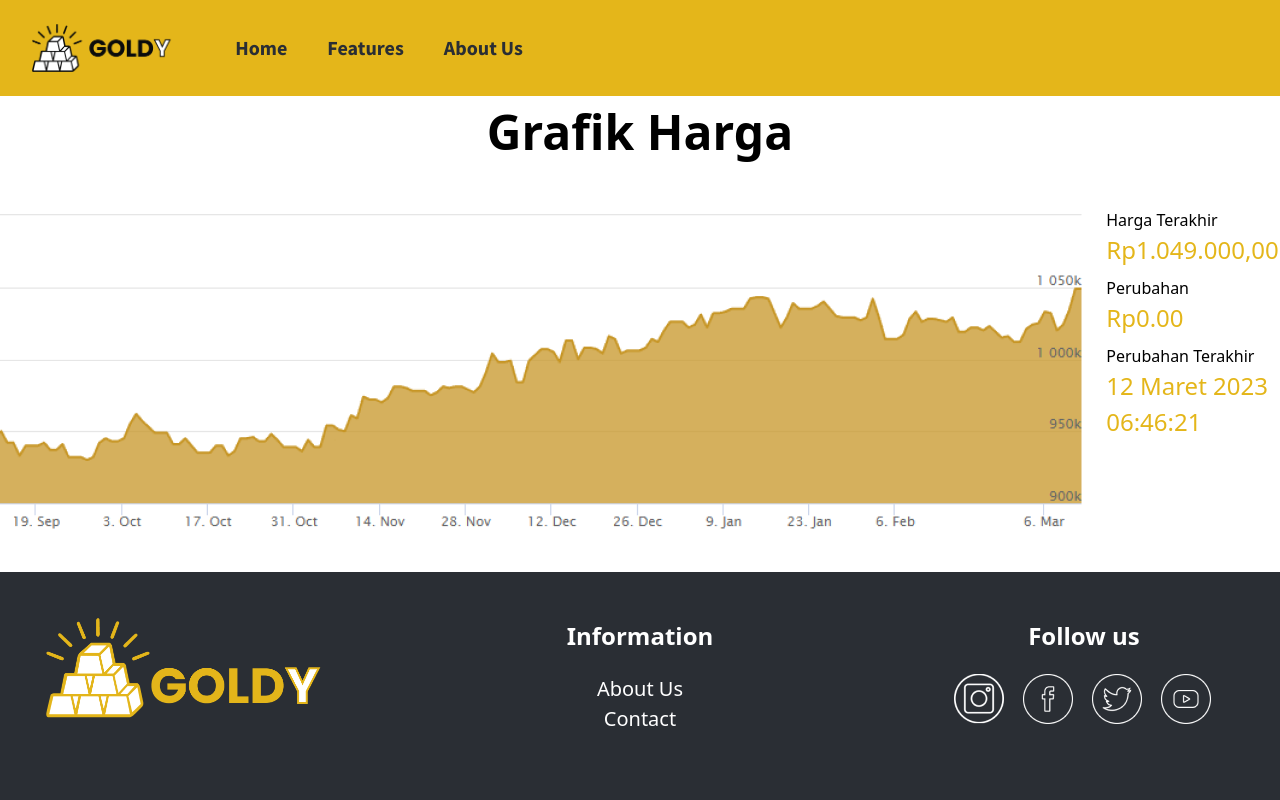
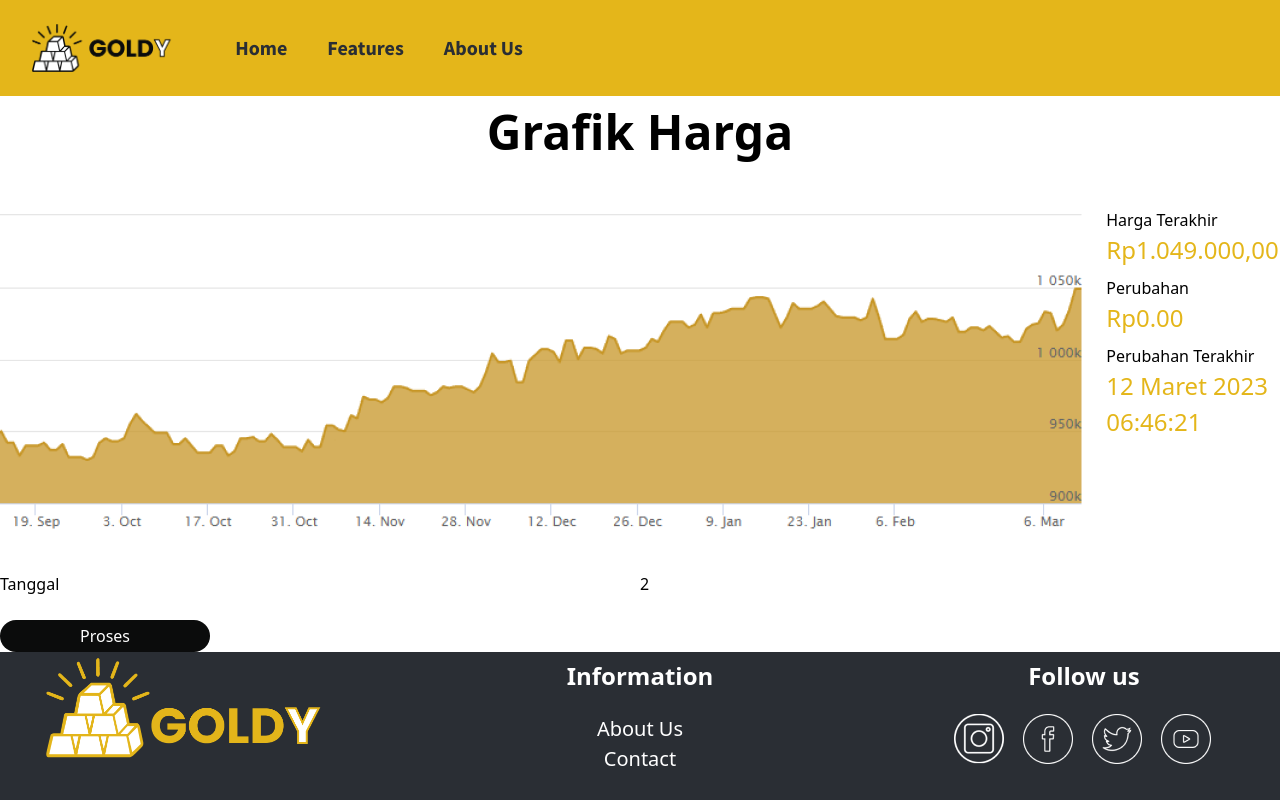
Before and after one commit to Bejo-Group/goldy-FE, a React (Create React App) app in the folder goldy/: page /prediksi in a window 1280 px wide. Built offline with nearby package versions, Linux system fonts and the light colour scheme.

Commit message:
Add button in prediksi page

```diff
--- a/goldy/src/components/Prediksi.jsx
+++ b/goldy/src/components/Prediksi.jsx
@@ -2,6 +2,7 @@ import React from 'react'
 import Navbar from './Navbar'
 import Footer from './Footer'
 import DummyGraph from './ToGraphLanding'
+import { Link } from "react-router-dom";
 
 function Prediksi(){
     return(
@@ -9,6 +10,17 @@ function Prediksi(){
             <div className='flex flex-col h-screen'>
                 <Navbar/>
                 <DummyGraph/>
+                <div className="row flex">
+                    <div className="column flex-[50%]">
+                        <div>Tanggal</div>
+                        <div>
+                            <Link to="/">
+                                <button className='text-white bg-black px-20 py-1 mt-6 justify-center rounded-2xl hover:bg-darkgray hover:text-lightgray'>Proses</button>
+                            </Link>
+                        </div>
+                    </div>
+                    <div className="column flex-[50%]">2</div>
+                </div>
                 <Footer/>
             </div>
         </>
```
